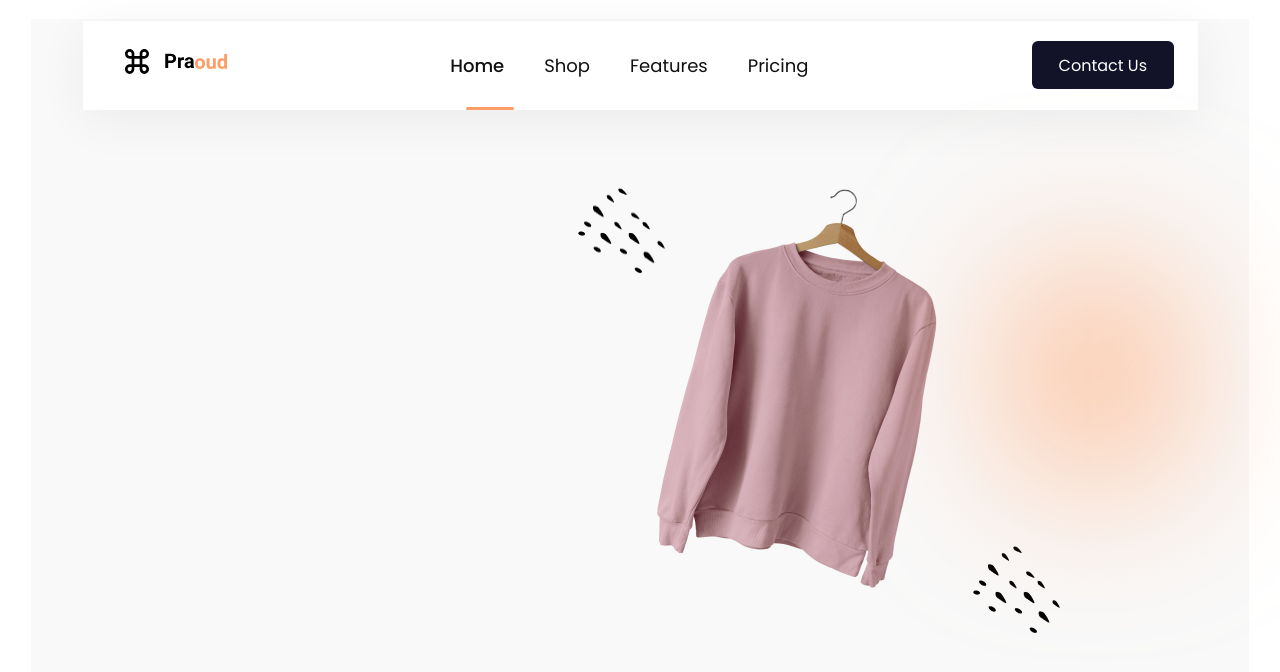
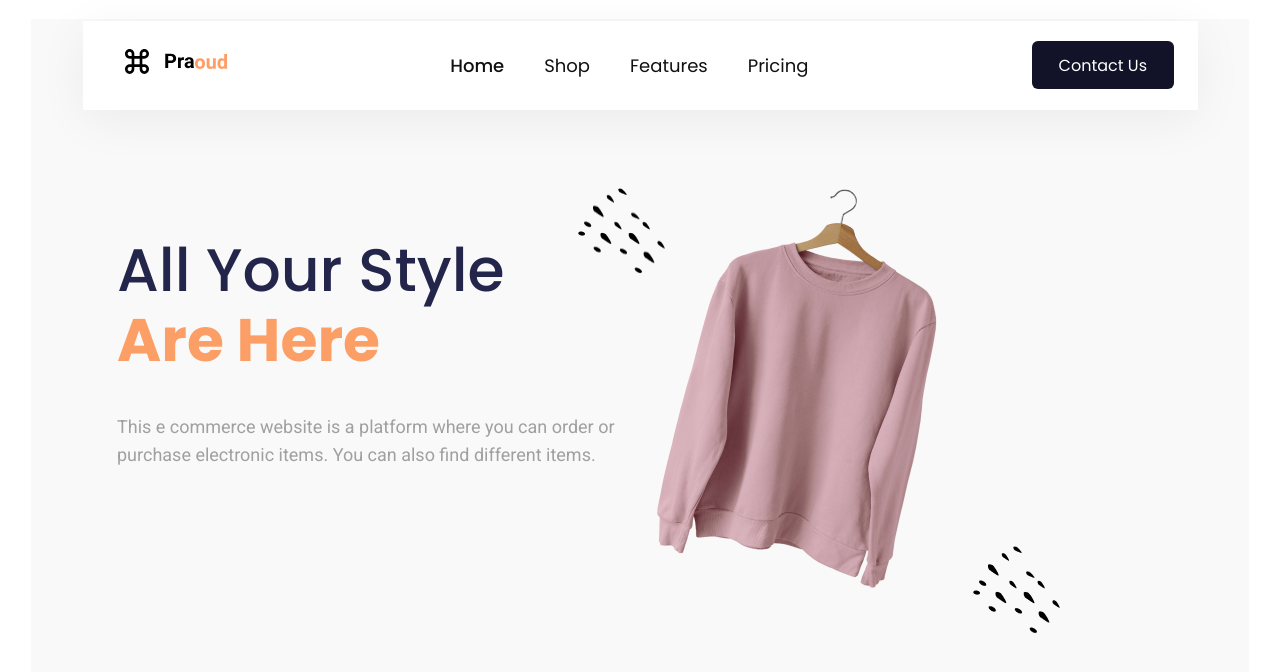
Before and after one commit to Marcus20119/lp_e-commerce, a React (Create React App) app: page / in a window 1280 px wide. Shown: the top 672 px of the page. Built offline with nearby package versions, Linux system fonts and the light colour scheme.

Commit message:
Long update button component

```diff
--- a/src/components/Frame1/MainContent/MainContent.module.scss
+++ b/src/components/Frame1/MainContent/MainContent.module.scss
@@ -1,4 +1,35 @@
 .mainInfo {
+  position: absolute;
+  top: 216px;
+  left: 86px;
+  max-width: 498px;
+
+  &Title {
+    display: flex;
+    flex-direction: column;
+    margin-bottom: 38px;
+
+    h2 {
+      font-weight: 500;
+      font-size: 60px;
+      line-height: 70px;
+      color: #23254b;
+    }
+    h3 {
+      font-weight: 700;
+      font-size: 60px;
+      line-height: 70px;
+      color: #fc9f66;
+    }
+  }
+  &Description {
+    font-weight: 400;
+    font-size: 18px;
+    line-height: 28px;
+    color: #a0a0a0;
+    margin-bottom: 56px;
+    font-family: 'Roboto', sans-serif;
+  }
 }
 .subInfo {
 }
@@ -31,6 +62,6 @@
   left: 1002px;
   top: 263px;
 
-  background: #ffa16a;
+  background: var(--primary-color);
   filter: blur(85px);
 }
--- a/src/components/Frame1/MainContent/index.jsx
+++ b/src/components/Frame1/MainContent/index.jsx
@@ -4,7 +4,17 @@ import styles from './MainContent.module.scss';
 const MainContent = () => {
   return (
     <Fragment>
-      <div className={styles.mainInfo}></div>
+      <div className={styles.mainInfo}>
+        <div className={styles.mainInfoTitle}>
+          <h2>All Your Style</h2>
+          <h3>Are Here</h3>
+        </div>
+        <p className={styles.mainInfoDescription}>
+          This e commerce website is a platform where you can order or purchase
+          electronic items. You can also find different items.
+        </p>
+        <div className={styles.mainInfoBtn}></div>
+      </div>
       <div className={styles.subInfo}></div>
       <img className={styles.tShirtImg} src="/T-shirt.png" alt="T-shirt" />
       <img className={styles.abstract1} src="/abstract.png" alt="abstract-1" />
--- a/src/components/Frame1/Navbar/Navbar.module.scss
+++ b/src/components/Frame1/Navbar/Navbar.module.scss
@@ -45,7 +45,7 @@
     position: absolute;
     bottom: 0;
     height: 3px;
-    background-color: #fe9e66;
+    background-color: var(--primary-color);
     border-radius: 2px;
   }
 }
--- a/src/components/Frame1/Navbar/index.jsx
+++ b/src/components/Frame1/Navbar/index.jsx
@@ -7,10 +7,25 @@ const navTabs = ['Home', 'Shop', 'Features', 'Pricing'];
 const Navbar = () => {
   const [activeTabIndex, setActiveTabIndex] = useState(0);
   const [coords, setCoords] = useState({});
+  console.log('coords', coords);
   const tablistRef = useRef();
   useEffect(() => {
-    if (tablistRef.current)
-      setCoords(tablistRef.current.firstChild.getBoundingClientRect());
+    if (tablistRef.current) {
+      const firstTab = tablistRef.current.firstChild;
+      setCoords(firstTab.getBoundingClientRect());
+      // Fix lỗi lấy sai coords trong lần render đầu tiên, không hiểu vì sao lại chạy sai
+      const initCoords = {
+        bottom: 75.5,
+        height: 21,
+        left: 573.4125366210938,
+        right: 627.4000358581543,
+        top: 54.5,
+        width: 53.98749923706055,
+        x: 573.4125366210938,
+        y: 54.5,
+      };
+      setCoords(initCoords);
+    }
   }, [tablistRef]);
 
   return (
--- /dev/null
+++ b/src/scss/_variables.scss
@@ -0,0 +1,3 @@
+:root {
+  --primary-color: #fe9e66;
+}
```
Also changed, not shown: src/components/common/PrimaryButton/PrimaryButton.module.scss (added, +8 -0 lines), src/components/common/PrimaryButton/index.jsx (added, +19 -0 lines).
